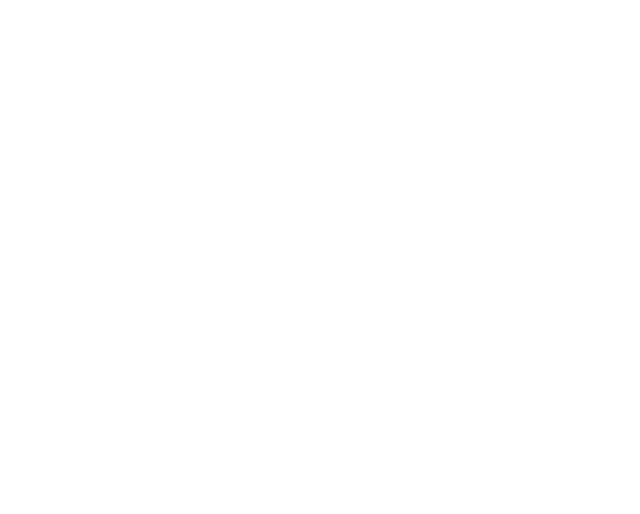
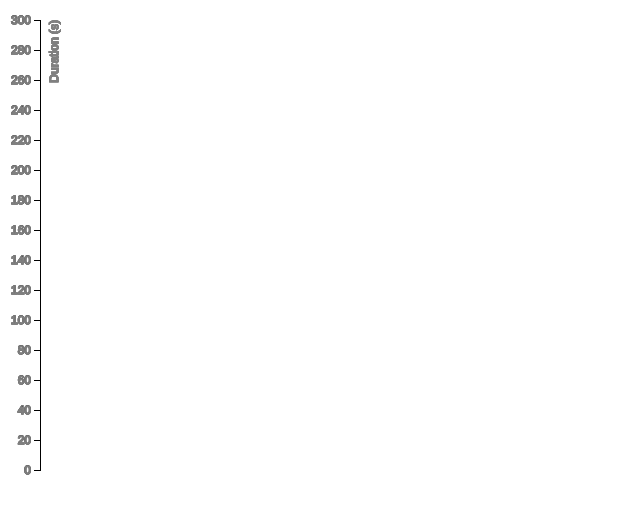
Before and after one commit to clarehsu390/scatterplot, a React (Create React App) app: page / in a window 1280 px wide. Shown: the top 514 px of the page, without its empty margins (0-640 px from the left). Built offline with nearby package versions, Linux system fonts and the light colour scheme.

Commit message:
Render y axis

```diff
--- a/src/App.css
+++ b/src/App.css
@@ -26,3 +26,12 @@
   from { transform: rotate(0deg); }
   to { transform: rotate(360deg); }
 }
+
+.axis {
+  color: gray;
+  stroke: gray;
+  shape-rendering: crispEdges;
+  font-family: 'Helvetica';
+  font-size: 12px;
+  font-weight: 100;
+}
--- a/src/App.js
+++ b/src/App.js
@@ -3,10 +3,43 @@ import logo from './logo.svg';
 import './App.css';
 import ScatterPlot from './scatterplot';
 
+const plotpoints = [
+  {
+  "start_time": "2017-11-29T04:56:12Z",
+  "status": "pass",
+  "duration": 126, // in seconds
+  },
+  {
+  "start_time": "2017-11-28T03:22:12Z",
+  "status": "error",
+  "duration": 205,
+  },
+  {
+  "start_time": "2017-11-28T02:24:12Z",
+  "status": "fail",
+  "duration": 20,
+  },
+  {
+  "start_time": "2017-11-28T05:24:12Z",
+  "status": "pass",
+  "duration": 90,
+  },
+  {
+  "start_time": "2017-11-29T06:24:12Z",
+  "status": "error",
+  "duration": 90,
+  },
+  {
+  "start_time": "2017-11-28T14:12:12Z",
+  "status": "pass",
+  "duration": 200,
+  }
+  ];
+
 class App extends Component {
   render() {
     return (
-      <ScatterPlot />
+      <ScatterPlot data={plotpoints}/>
     );
   }
 }
--- a/src/scatterplot.jsx
+++ b/src/scatterplot.jsx
@@ -1,5 +1,8 @@
 import React from 'react';
-import { scaleLinear } from 'd3-scale';
+import { scaleLinear, scale } from 'd3-scale';
+import { max, range, domain } from 'd3-array';
+import { axisLeft } from 'd3-axis';
+import { select } from 'd3-selection';
 
 export default class ScatterPlot extends React.Component {
     constructor(props) {
@@ -11,13 +14,50 @@ export default class ScatterPlot extends React.Component {
         this.createScatterPlot();
     }
 
+    componentDidUpdate() {
+        this.createScatterPlots();
+    }
+
     createScatterPlot() {
-        const node = this.node;
+        let margin = {top: 20, right: 20, bottom: 30, left: 40},
+            width = 960 - margin.left - margin.right,
+            height = 500 - margin.top - margin.bottom;
+        const node = this.node; //reference to actual DOM node
+        let arr = this.props.data.map(obj => {
+            return +obj.duration
+        });
+
+        const yMax = max(arr);
+        const yScale = scaleLinear().domain([0, 300]).range([height, 0]),
+
+            yAxis = axisLeft().scale(yScale);
+        this.props.data.forEach( d => {
+            d["Duration"] = +d.duration
+
+            select(node) //format svg
+                .attr("width", width + margin.left + margin.right)
+                .attr("height", height + margin.top + margin.bottom)
+                .append("g")
+                .attr("transform", "translate(" + margin.left + "," + margin.top +")")
+           // draw y-axis
+            .append("g")
+            .attr("class", "y axis")
+            .call(yAxis)
+            .append("text")
+            .attr("class", "label")
+            .attr("y", 6)
+            .attr("dy", "1em")
+            .attr("transform", "rotate(-90)")
+            .style("text-anchor", "end")
+            .text("Duration (s)");
+        });
     }
 
     render() {
-        return <svg ref={node => this.node = node}
-        width={960} height={500}>
+        return (
+        <svg ref={node => this.node = node}>
         </svg>
+
+        )
     }
 }
```
